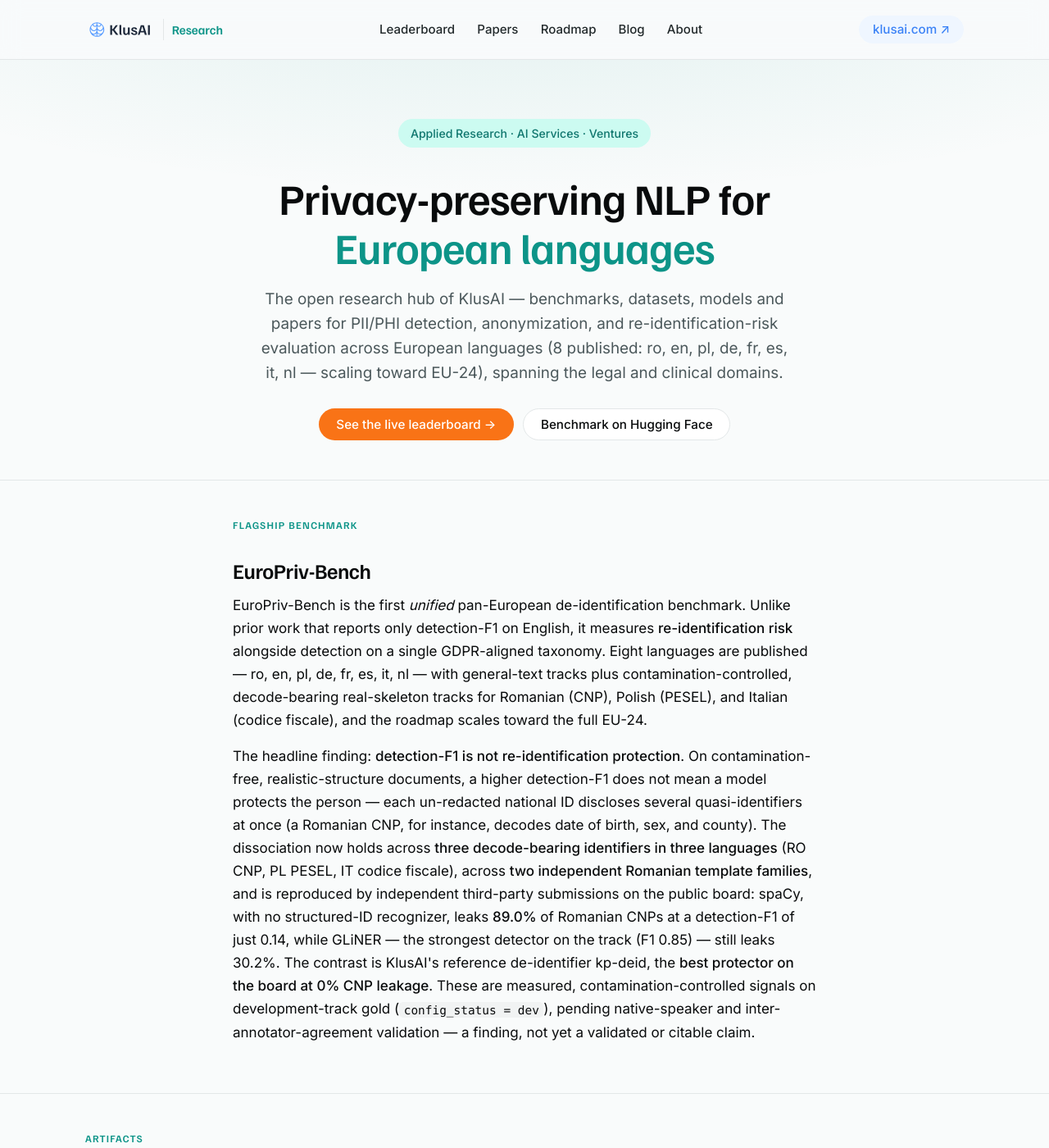
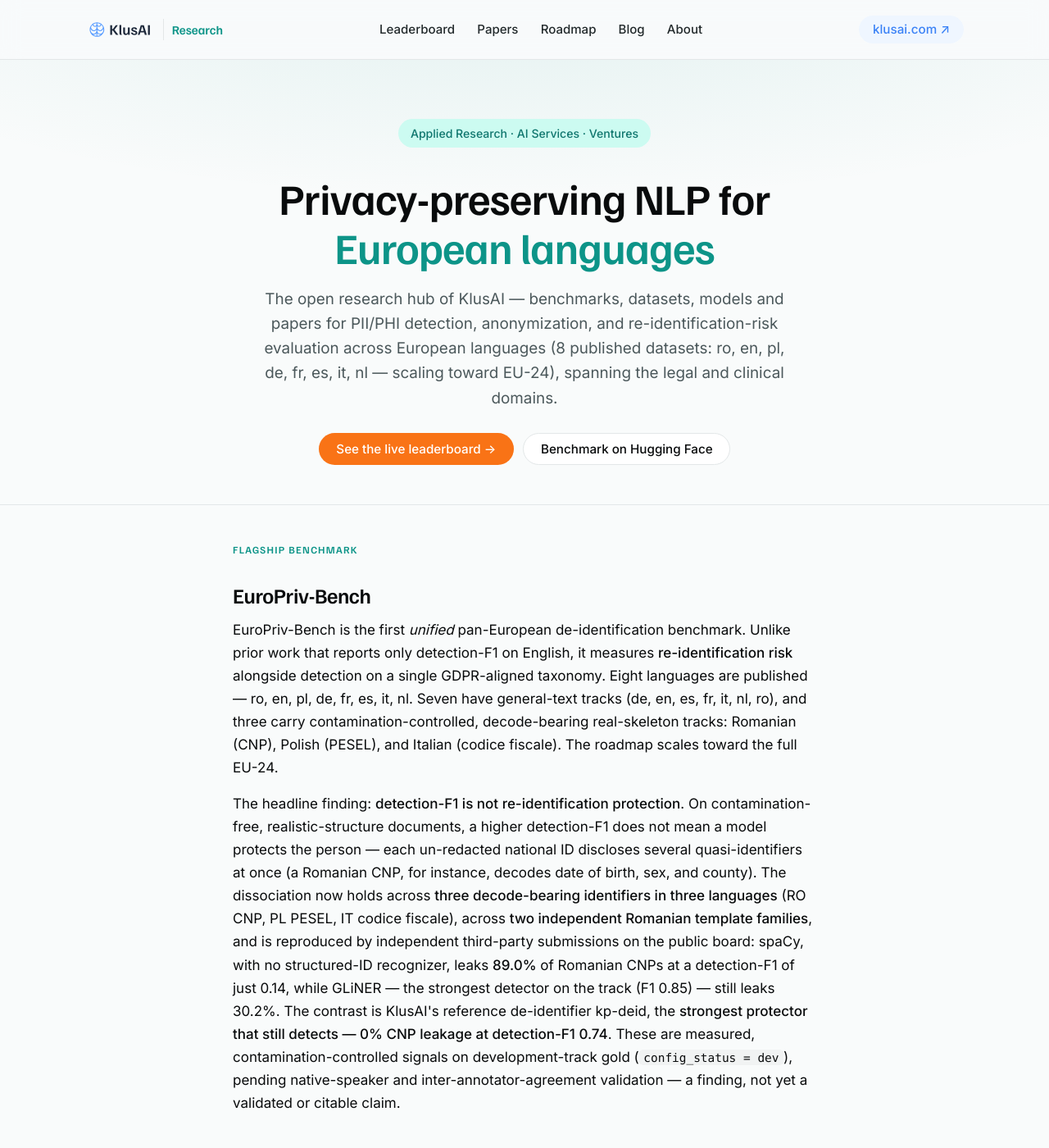
Before and after one commit to klusai/klusai-pages-research, a Jekyll site: the page built from index.md, in a window 1280 px wide and 1400 px high. Shown: the whole window at 82% size. Built offline with Jekyll 4.4.1, drawn with Linux system fonts in a browser that asks for light colours; some of the changed text lies outside the part shown.

Commit message:
home: clarify 7 general tracks vs 8 published datasets (PL via PESEL); tighten best-protector wording (panel)

```diff
--- a/index.md
+++ b/index.md
@@ -10,8 +10,8 @@
     <p class="lead">
       The open research hub of KlusAI — benchmarks, datasets, models and papers for
       PII/PHI detection, anonymization, and re-identification-risk evaluation across
-      European languages (8 published: ro, en, pl, de, fr, es, it, nl — scaling toward
-      EU-24), spanning the legal and clinical domains.
+      European languages (8 published datasets: ro, en, pl, de, fr, es, it, nl — scaling
+      toward EU-24), spanning the legal and clinical domains.
     </p>
     <div class="cta-row">
       <a class="btn btn-primary" href="{{ '/leaderboard/' | relative_url }}">See the live leaderboard →</a>
@@ -28,10 +28,10 @@
       EuroPriv-Bench is the first <em>unified</em> pan-European de-identification benchmark.
       Unlike prior work that reports only detection-F1 on English, it measures
       <strong>re-identification risk</strong> alongside detection on a single GDPR-aligned
-      taxonomy. Eight languages are published — ro, en, pl, de, fr, es, it, nl — with
-      general-text tracks plus contamination-controlled, decode-bearing real-skeleton tracks
-      for Romanian (CNP), Polish (PESEL), and Italian (codice fiscale), and the roadmap
-      scales toward the full EU-24.
+      taxonomy. Eight languages are published — ro, en, pl, de, fr, es, it, nl. Seven have
+      general-text tracks (de, en, es, fr, it, nl, ro), and three carry contamination-controlled,
+      decode-bearing real-skeleton tracks: Romanian (CNP), Polish (PESEL), and Italian (codice
+      fiscale). The roadmap scales toward the full EU-24.
     </p>
     <p>
       The headline finding: <strong>detection-F1 is not re-identification protection</strong>.
@@ -44,7 +44,7 @@
       board: spaCy, with no structured-ID recognizer, leaks <strong>89.0%</strong> of Romanian CNPs
       at a detection-F1 of just 0.14, while GLiNER — the strongest detector on the track (F1 0.85) —
       still leaks 30.2%. The contrast is KlusAI's reference de-identifier kp-deid, the
-      <strong>best protector on the board at 0% CNP leakage</strong>. These are measured,
+      <strong>strongest protector that still detects — 0% CNP leakage at detection-F1 0.74</strong>. These are measured,
       contamination-controlled signals on development-track gold (<code>config_status = dev</code>),
       pending native-speaker and inter-annotator-agreement validation — a finding, not yet a
       validated or citable claim.
@@ -75,8 +75,8 @@
         <div class="icon-tile">kp</div>
         <div>
           <h3>Models</h3>
-          <p>The KlusAI Privacy (kp-*) family — kp-deid-mdeberta-280m is the best protector on
-          the board at 0% CNP leakage.</p>
+          <p>The KlusAI Privacy (kp-*) family — kp-deid-mdeberta-280m is the strongest protector
+          that still detects (0% CNP leakage at detection-F1 0.74).</p>
           <div class="chip-row">
             <a class="chip chip-accent" href="https://huggingface.co/klusai/kp-deid-mdeberta-280m">Hugging Face ↗</a>
           </div>
```
